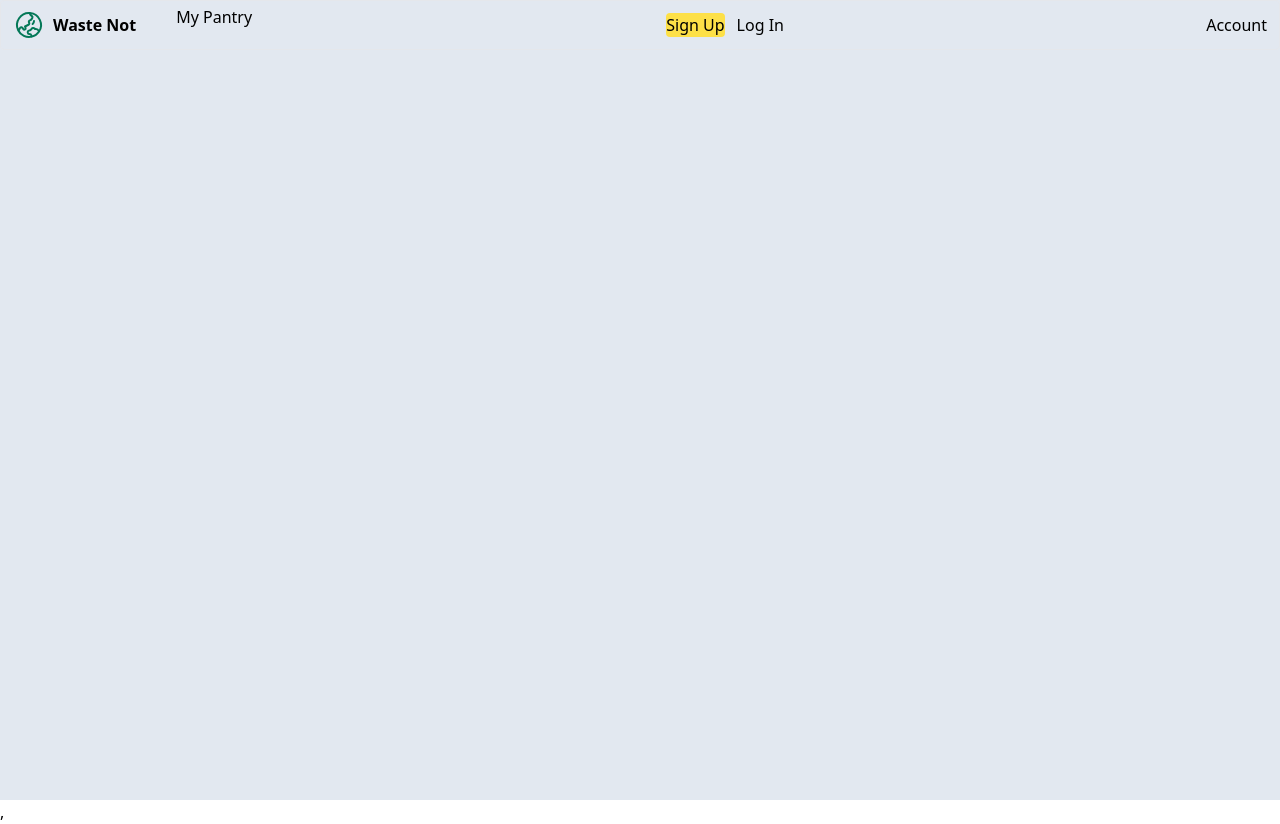
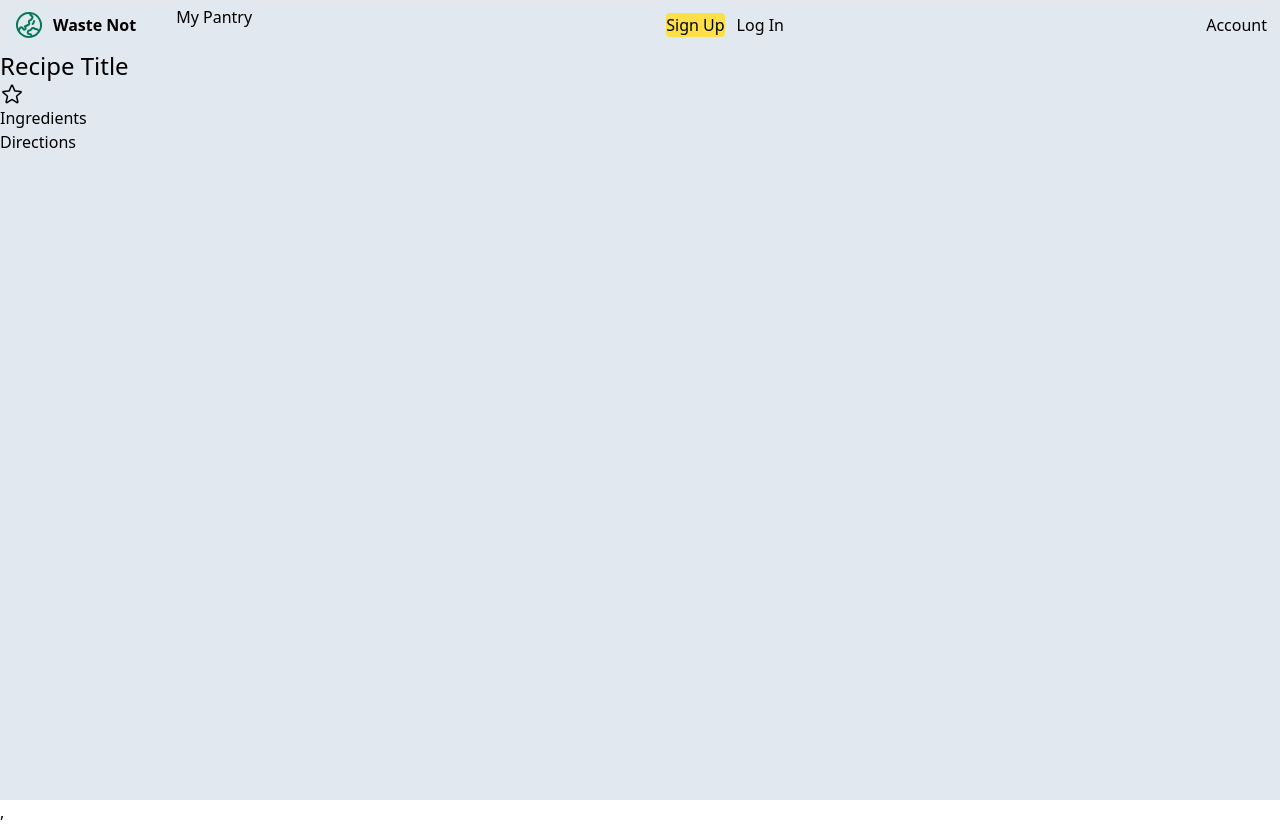
Before and after one commit to Blue-ocean-HR/blueocean-client, a React app: page /1234 in a window 1280 px wide. Built offline with nearby package versions, Linux system fonts and the light colour scheme; no server answers; the HTML template or start-up script is replaced by a standard one.

Commit message:
configure setup for routing to dynamic page for full recipe

```diff
--- a/src/App.jsx
+++ b/src/App.jsx
@@ -2,6 +2,7 @@
 import axios from 'axios'
 import DummyHome from './DummyHome.jsx';
 import Pantry from './components/pantry/Pantry.jsx'
+import RecipeFull from './components/RecipeFull.jsx'
 import Nav from './Nav.jsx'
 import {Routes, Route, Link} from 'react-router-dom'
 import { useAuth0 } from "@auth0/auth0-react";
@@ -22,6 +23,7 @@
     <div >
       <Nav />
       <Routes>
+        <Route path="/:recipeId" element={<RecipeFull />} />
         <Route path="/" element={<DummyHome />} />
         <Route path="/pantry" element={<Pantry />} />
         </Routes>
--- a/src/DummyHome.jsx
+++ b/src/DummyHome.jsx
@@ -1,8 +1,11 @@
 import React from 'react'
+import {Link} from 'react-router-dom'
 
 const DummyHome = () => {
   return (
-    <div>Home</div>
+    <div>Home
+      <Link to={`/${1234}`}>Link to Full recipe</Link>
+    </div>
   )
 }
 
--- /dev/null
+++ b/src/components/RecipeFull.jsx
@@ -0,0 +1,26 @@
+import React from 'react'
+
+
+
+const RecipeFull = () => {
+  return (
+    <div className="flex flex-col">
+      <div>
+      <h1 className="text-2xl">Recipe Title</h1>
+      <div>
+        <svg xmlns="http://www.w3.org/2000/svg" fill="none" viewBox="0 0 24 24" strokeWidth={1.5} stroke="currentColor" className="w-6 h-6">
+                <path strokeLinecap="round" strokeLinejoin="round" d="M11.48 3.499a.562.562 0 011.04 0l2.125 5.111a.563.563 0 00.475.345l5.518.442c.499.04.701.663.321.988l-4.204 3.602a.563.563 0 00-.182.557l1.285 5.385a.562.562 0 01-.84.61l-4.725-2.885a.563.563 0 00-.586 0L6.982 20.54a.562.562 0 01-.84-.61l1.285-5.386a.562.562 0 00-.182-.557l-4.204-3.602a.563.563 0 01.321-.988l5.518-.442a.563.563 0 00.475-.345L11.48 3.5z" />
+        </svg>
+    </div>
+      </div>
+      <div>
+        <h3>Ingredients</h3>
+      </div>
+      <div>
+        <h3>Directions</h3>
+      </div>
+    </div>
+  )
+}
+
+export default RecipeFull
```
